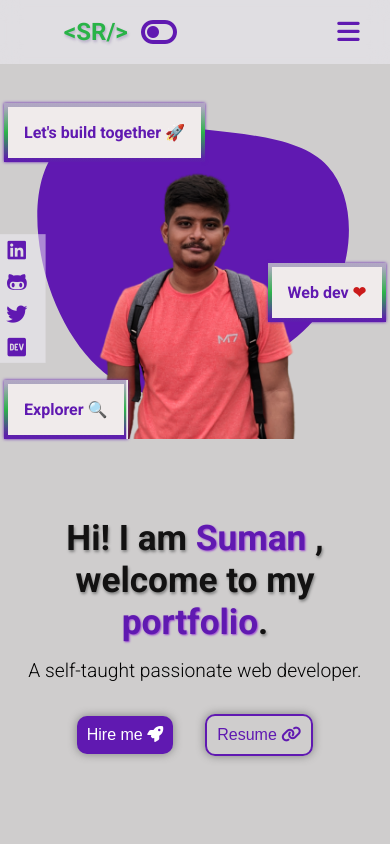
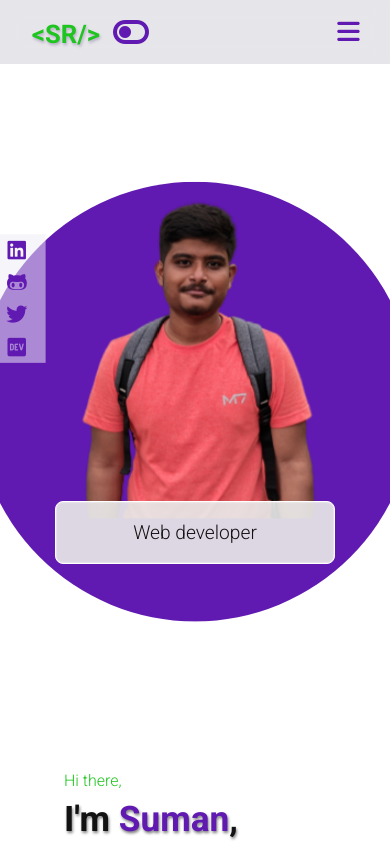
Before and after one commit to Suman373/PersonalPortfolio, a React (Create React App) app: page / in a window 390 px wide. Shown: the top 844 px of the page. Built offline with nearby package versions, Linux system fonts and the light colour scheme.

Commit message:
feat:new banner, fix: misc styles

```diff
--- a/src/App.css
+++ b/src/App.css
@@ -17,6 +17,7 @@
     --violet: #6019b1;
     --light-violet:#9845cf;
     --light-green: #9CE37D;
+    --green:#1ec51e;
     --asparagus: #87B37A;
     --xanadu: #77867F;
     --rose-pink:#ca1c41;
@@ -24,7 +25,7 @@
     --white-bg:#f0ebeb;
     --golden: #e6990a;
     --pink:#fd4592;
-    --body-bg: #cfcdcd;
+    --body-bg: #dddddd;
     --dark-theme: #1f1d1f;
     --red:#ca1a1a;
 }
--- a/src/components/Banner.jsx
+++ b/src/components/Banner.jsx
@@ -1,42 +1,41 @@
 import React from "react";
-import imageholder from '../assets/imageholder.svg';
+import mypic from '../assets/myphoto.png';
 import '../styles/Banner.css';
 
-const Banner = ()=>{
+const Banner = () => {
+  return (
+    <>
+      <div className="banner-wrapper" id="home">
 
-    return(
-        <div id="home" className="banner-wrapper">
-          <div className="banner-left">
-            <h2>Hi! I am <span className="heading-highlight">Suman</span> , welcome to my <span className="heading-highlight">portfolio</span>.</h2>
-            <p>A self-taught passionate web developer.</p>
-            <div>
-            <a href="#contact">
-            <button>
-              Hire me <i className="fa fa-rocket"></i>
-            </button>
-            </a>
-            <button className="resume-btn">
-              Resume <i className="fa fa-link"></i>
-              </button>
-            </div>
+        <section className="banner-slogan-container">
+          <p className="bn-small-text">
+            Hi there,
+          </p>
+          <h1>I'm <span>Suman</span>, <span>welcome</span> to my <span>portfolio website</span></h1>
+          <p>
+            <i className="fa-solid fa-laptop-code"></i>
+            A passionate full-stack web developer.
+          </p>
+          <div className="banner-buttons-container">
+            <button><a href="#contact">Let's talk ✉</a></button>
+            <button id="resume-btn">Resume ↗</button>
+        </div>
+        </section>
+
+        <section className="banner-image-container">
+          <div className="banner-sticker">
+            <p>Open for freelance projects</p>
+            <p>Not your ordinary dev guy</p>
           </div>
-          <div className="banner-right">
-          <div className="stickers">
-            <h4>Web dev <span style={{color:'var(--red)'}}>❤</span></h4>
+          <img src={mypic} alt="Profile banner" />
+          <div className="cover">
+              <p>Web developer</p>
           </div>
-          <div className="stickers">
-            <h4>Let's build together 🚀</h4>
-          </div>
+        </section>
 
-          <div className="stickers">
-            <h4>Explorer 🔍</h4>
-          </div>
-            <div className="image-container">
-                    <img className="bg-blob" src={imageholder} alt="blob"/>
-            </div>
-          </div>
-        </div>
-    )
+      </div>
+    </>
+  )
 }
 
 export default Banner;
--- a/src/components/NavBar.jsx
+++ b/src/components/NavBar.jsx
@@ -22,7 +22,7 @@ const NavBar = () => {
             {/* the left portion  */}
             <div className="left">
                 <div className="logo-container">
-                    <h2>&lt;SR/&gt;</h2>
+                    <h1><a href="/">&lt;SR/&gt;</a></h1>
                 </div>
                 <div className="toggle-btn" >
                     <i onClick={toggleTheme} className={theme === "dark" ? "fa-solid fa-toggle-on" : "fa-solid fa-toggle-off"}
@@ -81,14 +81,6 @@ const NavBar = () => {
                     onClick={() => setActiveLink('achievements')}>
                     Achievements
                 </a>
-
-                <a
-                    href="#contact"
-                    className={activeLink === 'contact' ? 'active navbar-link' : 'navbar-link'}
-                    onClick={() => setActiveLink('contact')}>
-                    Contact
-                </a>
-
                 {/* social callouts  */}
                 <div className="social-icon">
                     <a href="https://linkedin.com/in/sumanroy369" target="_blank"><i className="fa-brands fa-linkedin"></i></a>
--- a/src/styles/Banner.css
+++ b/src/styles/Banner.css
@@ -1,300 +1,189 @@
-:root {
-    --hover: #29b347;
-    --black: #1f2020;
-    --pinkish: rgb(207, 34, 77);
-    --golden: #f7ac23;
-    --light-yellow: rgb(253, 253, 103);
+:root{
+    --banner-translucent:#e9e9e9ea;
+}
+.banner-wrapper{
+    min-height: 100vh;
+    width:100vw;
+    position: relative;
+    margin-top: 4rem;
+    overflow-x: hidden;
+    display: flex;
+    justify-content: center;
+    align-items: center;
+    flex-wrap: wrap-reverse;
+    gap:0.5rem;
+    background: transparent;
+}
+.banner-wrapper a{ color:#ffffff;}
+
+.banner-slogan-container{
+    display: grid;
+    place-content: center;
+    height:100vh;
+    width:40rem;
+    padding: 6rem;
+    text-align: left;
+}
+.banner-slogan-container p{
+    font-size: 1.4rem;
+    color:var(--green);
+    margin:0.5rem 0;
+}
+.banner-slogan-container h1{
+    font-size: 3rem;
+    color:var(--bigtitles);
+    text-shadow: 1px 2px 3px grey;
+}
+#dark .banner-slogan-container h1{
+    color:var(--helio-gray);
+}
+.banner-slogan-container span{
+    color:var(--violet);
+}
+#dark .banner-slogan-container span{
+    color:var(--rose-pink);
+}
+.banner-buttons-container button{
+    font-size: 1.2rem;
+    padding:0.7rem 2rem;
+    width:max-content;
+    margin:1rem;
+    border:none;
+    cursor: pointer;
+    color:#ffffff;
+    border-radius:0.6rem;
+    background:var(--violet);
+}
+#dark .banner-buttons-container button{
+    background: var(--rose-pink);
+}
+.banner-buttons-container button:hover{
+    opacity: 0.9;
+    transform:scale(1.06);
+}
+#resume-btn{
+    background: transparent;
+    color:var(--violet);
+    box-shadow: 0 0 4px var(--violet);
+}
+#dark #resume-btn{
+    background: transparent;
+    color:#ffffff;
+    box-shadow: 0 0 4px var(--rose-pink);
 }
 
-.banner-wrapper {
-    font-family: 'Roboto', serif;
-    min-height: 100vh;
-    width: 100vw;
-    margin: 0 auto;
-    display: flex;
-    align-items: center;
+.banner-image-container{
     position: relative;
-    justify-content: space-between;
-    overflow: hidden;
+    height:100vh;
+    width: 40rem;
+    transform-style: preserve-3d;
+    perspective: 10rem;
 }
 
-@media screen and (min-width:1400px) {
-    .banner-wrapper {
-        width: 100rem;
+.banner-sticker p{
+    font-size: 1.2rem;
+    padding:1.2rem;
+    border-radius: 0.5rem;
+    color: var(--bigtitles);
+    position: absolute;
+    border: 1px solid #ffffff;
+    box-shadow: 0 0 2px #ffffff inset;
+    background: var(--banner-translucent);
+}
+.banner-sticker p:nth-child(1){
+    top:20vh;
+    left:0vw;
+}
+.banner-sticker p:nth-child(2){
+    top:45vh;
+    right:3vw;
+}
+.banner-image-container img{
+   transform: scale(1.3);
+   z-index: -1;
+   position: relative;
+}
+.cover p{
+    font-size: 1.2rem;
+    padding:1.2rem;
+    width: 17.5rem;
+    border-radius: 0.5rem;
+    color: var(--bigtitles);
+    margin:0 auto;
+    z-index: 14;
+    background: var(--banner-translucent);
+    border: 1px solid #ffffff;
+    box-shadow: 0 0 2px #ffffff inset;
+}
+.banner-image-container::before{
+    content: "";
+    left:0;
+    position: absolute;
+    height:100%;
+    width:100%;
+    background:var(--violet);
+    clip-path: circle(35% at 50% 50%);
+    z-index: -1;
+}
+#dark .banner-image-container::before{
+    background: var(--rose-pink);
+}
+.banner-image-container:hover .banner-sticker p,
+.banner-image-container:hover .cover p{
+    transition: all 600ms;
+    transform: scale(1.12);
+}
+
+@media screen and (max-width:850px){
+    .banner-wrapper{
+        background:white;
+    }
+    .banner-image-container{
+        height:80vh;
+    }
+    .banner-slogan-container{
+        height:fit-content;
+        padding:1rem 4rem;
+    }
+    .banner-slogan-container h1{
+        font-size: 2.45rem;
+    }
+    .banner-slogan-container p{
+        font-size: 1.3rem;
+    }
+    .banner-buttons-container button{
+        font-size: 1.1rem;
+    }
+    .banner-image-container img{
+        transform: scale(1.2);
+    }
+    .banner-sticker p{
+        font-size: 1.1rem;
+        padding:1rem;
+    }
+    .banner-sticker p:nth-child(1){
+        left:7vw;
+    }
+    .banner-sticker p:nth-child(2){
+        right:6vw;
     }
 }
 
-/* Left portion */
-
-.banner-left {
-    width: 50%;
-    margin-left: 10%;
-    text-align: left;
-}
-@media screen and (min-width:900px) {
-    .banner-left {
-        background: var(--navbar-bg);
-        border-radius: 1rem;
-        backdrop-filter: blur(10px);
+@media screen and (max-width:500px){
+    .banner-slogan-container h1{
+        font-size: 2.2rem;
     }
-    #dark  .banner-left{
-        background: none;
+    .banner-slogan-container p{
+        font-size: 1rem;
     }
-}/* end of media query @900px */
-
-
-.banner-left h2 {
-    font-size: 3rem;
-    margin: 1rem;
-    color: var(--bigtitles);
-    text-shadow: 1px 2px 3px grey;
-}
-#dark .banner-left h2{
-    color:var(--helio-gray);
-    text-shadow:  1px 2px 2px white;
-}
-
-.banner-left p {
-    margin: 1rem;
-    font-size: 1.6rem;
-}
-#dark .banner-left p{
-    color:var(--helio-gray);
-}
-
-/* button styles */
-.banner-left button {
-    padding: 10px;
-    font-size: 1.3rem;
-    border: none;
-    border-radius: 10px;
-    background: var(--violet);
-    color: white;
-    margin: 1rem 1rem;
-    box-shadow: 0 0px 18px grey;
-    cursor: pointer;
-}
-.banner-left button:hover {
-    opacity: 0.8;
-    transform: scale(1.02);
-}
-#dark .banner-left button{
-    box-shadow: 0 0 5px var(--light-violet);
-}
-.banner-left .resume-btn{
-    background:transparent;
-    border:2px solid var(--violet);
-    color:var(--violet);
-}
-#dark .banner-left .resume-btn{
-    border:2px solid var(--helio-gray);
-    color:var(--helio-gray);
-    box-shadow: 0 0 5px var(--helio-gray);
-}
-
-
-/* Right portion */
-.banner-right {
-    width: 50%;
-    position: relative;
-}
-
-/* stickers */
-.stickers {
-    position: absolute;
-    z-index: 10;
-    display: grid;
-    place-content: center;
-    height: fit-content;
-    width: fit-content;
-    color: var(--violet);
-    background:var(--white-bg);
-    padding: 1.5rem;
-    font-size: 1.3rem;
-    border: 4px solid;
-    /* border-image: linear-gradient(var(--violet), #1d1df5, var(--golden),var(--hover)) 1; */
-    border-image: linear-gradient(var(--violet),var(--helio-gray), var(--hover))1;
-    animation: borderMover 2000ms infinite;
-    box-shadow: 0 0 3px var(--violet);
-}
-@keyframes borderMover {
-    50% {
-        /* border-image: linear-gradient(var(--violet), var(--golden), #1d1df5, var(--hover)) 1; */
-        border-image: linear-gradient(var(--helio-gray), var(--hover), var(--violet)) 1;
+    .banner-buttons-container button{
+        margin:1rem 0.5rem;
+        padding:0.5rem 1.2rem;
+    }
+    .banner-image-container img{
+        transform: scale(1.1);
+    }
+    .banner-sticker{
+        display:none;
     }
 }
-
-.stickers:nth-child(1) {
-    right: 8rem;
-    top: 7rem;
-}
-
-.stickers:nth-child(2) {
-    left: 0rem;
-    top: 10rem;
-}
-
-.stickers:nth-child(3) {
-    bottom: 15rem;
-    left: 6rem;
-}
-
-.image-container {
-    margin-bottom: 10rem;
-    height: 40rem;
-    width: 40rem;
-    position: relative;
-    background: url('../assets/myphoto.png') no-repeat center center/cover;
-}
-
-.bg-blob {
-    transform: scale(1.2);
-    z-index: -100;
-    position: absolute;
-    top: 2rem;
-    left: 2rem;
-    transition: animation 400ms;
-    animation: mover 2000ms infinite alternate;
-}
-
-
-/* medium large */
-@media screen and (max-width:980px) {
-    .banner-wrapper {
-        min-height: 100vh;
-        width: 100vw;
-        display: flex;
-        flex-direction: column-reverse;
-        align-items: center;
-        justify-content: space-around;
-    }
-
-    /* left */
-    .banner-left {
-        height: 30rem;
-        width: 60vw;
-        margin-left: 0%;
-        text-align: center;
-    }
-
-    .banner-left h2 {
-        font-size: 2.5rem;
-    }
-
-    .banner-left p {
-        font-size: 1.4rem;
-    }
-
-    .banner-left button {
-        font-size: 1.2rem;
-    }
-
-
-    .image-container {
-        margin: 1rem auto;
-        height: 25rem;
-        width: 25rem;
-        position: relative;
-        background: url('../assets/myphoto.png') no-repeat center center/cover;
-    }
-
-    .stickers:nth-child(1) {
-        right: -2rem;
-        top: 15rem;
-    }
-
-    .stickers:nth-child(2) {
-        left: -7rem;
-        top: 7rem;
-    }
-
-    .stickers:nth-child(3) {
-        bottom: 1rem;
-        left: 0;
-    }
-
-    .bg-blob {
-        z-index: -1;
-        position: absolute;
-        top: 3rem;
-    }
-
-}
-
-/* web dev sticker */
-@media screen and (max-width:690px) {
-    .stickers:nth-child(1) {
-        right: -5rem;
-    }
-}
-
-@media screen and (max-width:500px) {
-
-    /* ----left portion---- */
-    .banner-left {
-        height: 20rem;
-        width: 100vw;
-    }
-    .banner-left p{
-        font-size: 1.2rem;
-    }
-
-    .banner-left button {
-        font-size: 1rem;
-        padding: 10px;
-        box-shadow: 0 0 10px grey;
-    }
-
-    .banner-left h2 {
-        font-size: 2.2rem;
-    }
-
-    .banner-left img {
-        transform: scale(1.3);
-        margin-left: 4rem;
-    }
-
-    /* --right portion---- */
-
-    .banner-right {
-        width: calc(100vw - 0.5rem);
-    }
-
-    .image-container {
-        height: 25rem;
-        width: 100%;
-    }
-
-    /* stickers */
-    .stickers {
-        font-size: 1.1rem;
-        padding: 1rem;
-
-    }
-    .stickers:nth-child(2) {
-        top: 5rem;
-        left: 0rem;
-    }
-
-    .stickers:nth-child(1) {
-        right: 0rem;
-    }
-
-    .bg-blob {
-        height: 25rem;
-        top: 3rem;
-    }
-
-}
-
-@media screen and (max-width:400px) {
-    .bg-blob {
-        top: 1rem;
-        left: 0.5rem;
-    }
-
-    .stickers {
-        font-size: 1rem;
-        /* border:3px solid ; */
-    }
-}
--- a/src/styles/Contact.css
+++ b/src/styles/Contact.css
@@ -68,7 +68,7 @@ form textarea{
     cursor: pointer;
     color:white;
     border-radius:0.6rem;
-    background:var(--violet)
+    background:var(--violet);
 }
 #dark .submit-btn{
     background: var(--rose-pink);
--- a/src/styles/NavBar.css
+++ b/src/styles/NavBar.css
@@ -21,13 +21,13 @@
     width:20%;
 }
 /* logo */
-.left .logo-container h2{
+.left .logo-container h1 a{
     font-size: 2.2rem;
-    color:var(--hover);
+    color:var(--green);
     text-shadow:  1px 2px 3px var(--helio-gray);
 }
-#dark .left .logo-container h2{
-    color:Var(--rose-pink);
+#dark .left .logo-container h1 a{
+    color:var(--rose-pink);
     text-shadow: 1px 2px 3px var(--pink);
 }
 
@@ -98,7 +98,7 @@
 /* large medium */
 @media screen and (max-width:930px){
 
-    .left .logo-container h2{
+    .left .logo-container h1 a{
         font-size: 1.6rem;
     }
     .left .fa-solid{
@@ -133,9 +133,9 @@
         font-size: 1.1rem;
         padding: 5px;
     }
-    .left .logo-container h2{
-        font-size: 1.5rem;
-        margin-left:4rem;
+    .left .logo-container h1 a{
+        /* font-size: 1.4rem; */
+        margin-left: 2rem;
     }
     .left .fa-solid{
         font-size:2rem;
--- a/src/styles/Scroller.css
+++ b/src/styles/Scroller.css
@@ -9,6 +9,9 @@
     background:var(--violet);
     transition: animation 200ms alternate;
     animation:jump 1000ms infinite;
+}
+#dark .scroller-btn{
+    background: var(--rose-pink);
 }
 .scroller-btn:hover{
     transform: scale(1.02);
```
